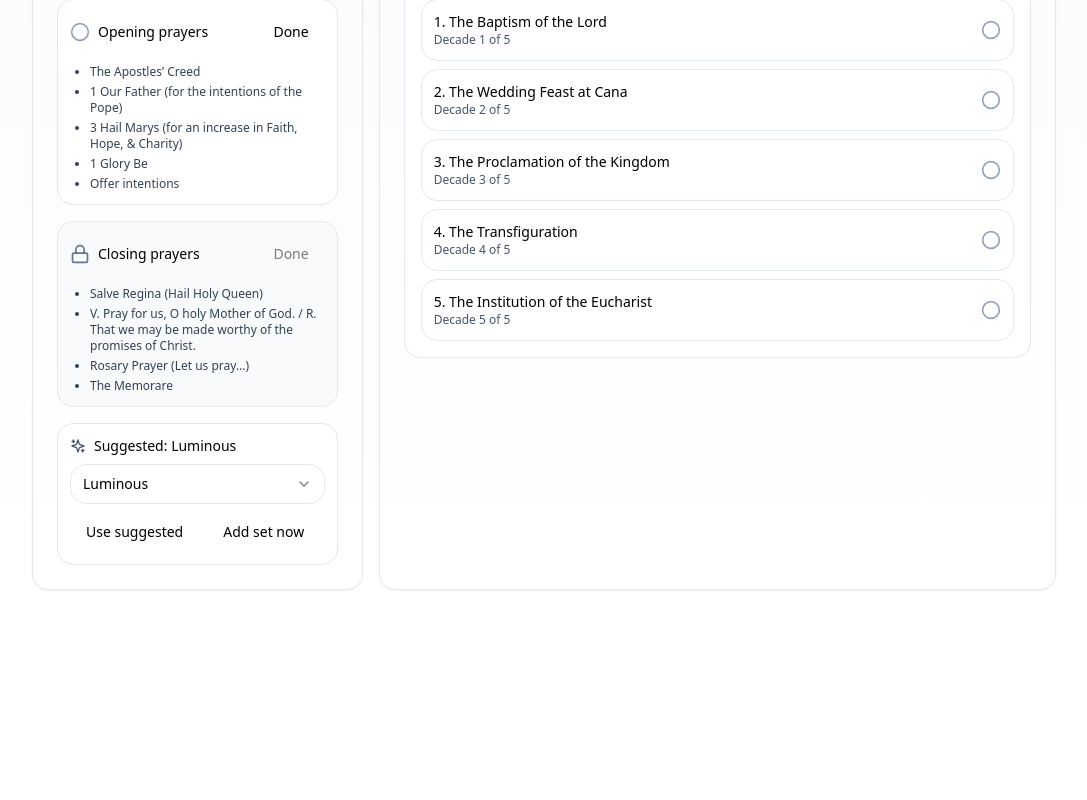
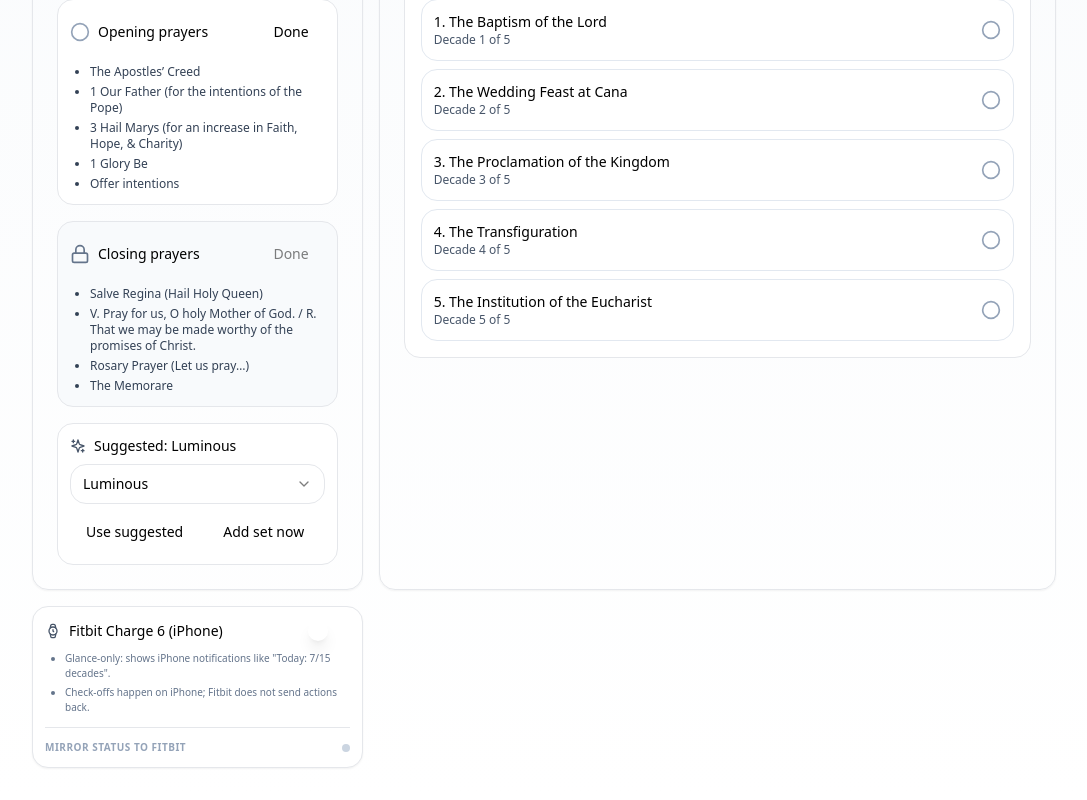
Before and after one commit to clamcambam/rosary-tracker, a React (Vite) app: page / in a window 1280 px wide. Shown: the part 450-1250 px from the top of the page, without its empty margins (96-1183 px from the left). Before the commit the page ends 1072 px from the top, so only its background shows below. Built offline with nearby package versions, Linux system fonts and the light colour scheme.

Commit message:
add notification

```diff
--- a/src/RosaryApp.jsx
+++ b/src/RosaryApp.jsx
@@ -311,11 +311,28 @@ export default function RosaryTrackerAppPrototype() {
   const [prayerLang, setPrayerLang] = useState("en");
   const [showPron, setShowPron] = useState(false);
   const [pronType, setPronType] = useState("simple");
+  // Add this state with your other states (around line 240)
+  const [mirrorToFitbit, setMirrorToFitbit] = useState(false);
 
   const totalDecadesDone = useMemo(() => sets.reduce((sum, s) => sum + s.decades.filter(Boolean).length, 0), [sets]);
   const mysteriesCompleted = useMemo(() => sets.filter((s) => s.decades.every(Boolean)).length, [sets]);
   const closingEnabled = mysteriesCompleted >= 1;
   const dailyPct = Math.min(100, Math.round((totalDecadesDone / DAILY_DECADE_GOAL) * 100));
+
+  const sendNotification = (title, body) => {
+  if (!mirrorToFitbit || !("Notification" in window)) return;
+
+  if (Notification.permission === "granted") {
+    new Notification(title, { body, icon: "/icon-192x192.png" });
+  } else if (Notification.permission !== "denied") {
+    Notification.requestPermission().then(permission => {
+      if (permission === "granted") {
+        new Notification(title, { body });
+      }
+    });
+  }
+};
+
 
 // --- FINAL CARPLAY / SIRI LOGIC WITH IMPROVED VOICE ---
   useEffect(() => {
@@ -352,6 +369,8 @@ export default function RosaryTrackerAppPrototype() {
 
           return newSets;
         }
+        const newTotal = newSets.reduce((sum, s) => sum + s.decades.filter(Boolean).length, 0);
+        sendNotification("Rosary Progress", `Decade marked! Today: ${newTotal}/${DAILY_DECADE_GOAL}`);
         return prevSets;
       });
       window.history.replaceState({}, document.title, window.location.pathname);
@@ -520,6 +539,30 @@ export default function RosaryTrackerAppPrototype() {
                     </AnimatePresence>
                   </CardContent>
                 </Card>
+
+                <Card className="rounded-2xl border p-3 bg-white">
+                  <div className="flex items-center justify-between mb-2">
+                    <div className="flex items-center gap-2">
+                      <Watch className="h-4 w-4 text-slate-600" />
+                      <span className="text-sm font-medium">Fitbit Charge 6 (iPhone)</span>
+                    </div>
+                    <Switch
+                      checked={mirrorToFitbit}
+                      onCheckedChange={(val) => {
+                        setMirrorToFitbit(val);
+                        if (val) Notification.requestPermission();
+                      }}
+                    />
+                  </div>
+                  <ul className="text-[10px] text-slate-500 list-disc pl-5 space-y-1">
+                    <li>Glance-only: shows iPhone notifications like "Today: 7/15 decades".</li>
+                    <li>Check-offs happen on iPhone; Fitbit does not send actions back.</li>
+                  </ul>
+                  <div className="mt-3 pt-3 border-t flex items-center justify-between">
+                    <span className="text-[10px] font-bold uppercase tracking-wider text-slate-400">Mirror status to Fitbit</span>
+                    <div className={`h-2 w-2 rounded-full ${mirrorToFitbit ? 'bg-emerald-500' : 'bg-slate-300'}`} />
+                  </div>
+                </Card>
               </div>
             </TabsContent>
 
```
